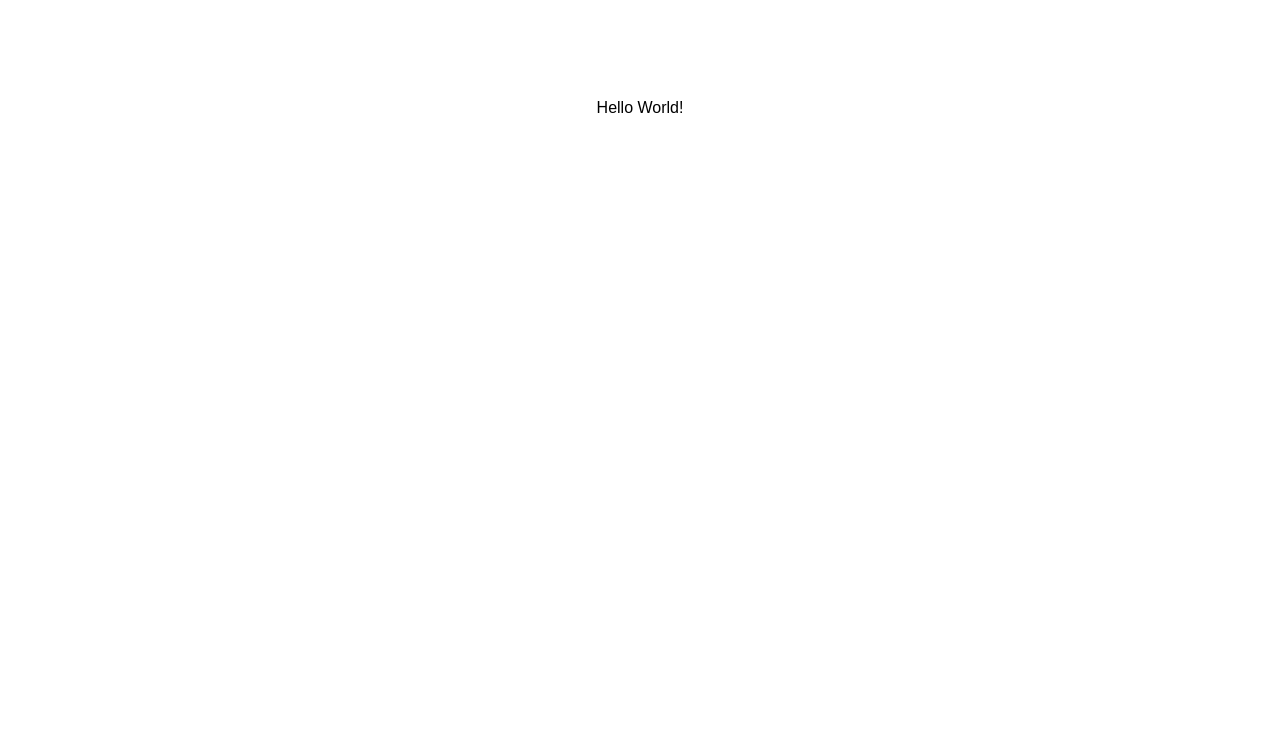
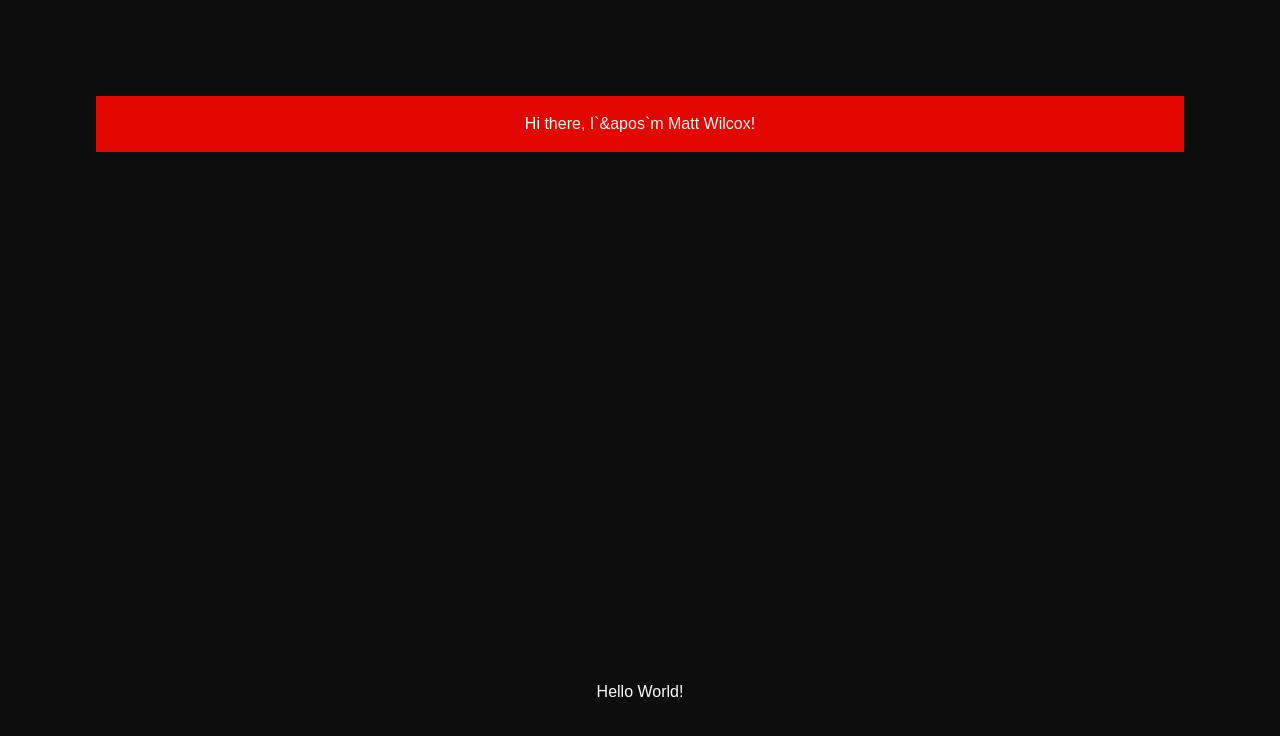
Before and after one commit to MattMW04/Matt-Wilcox-Portfolio-Site, a Next.js app: page / in a window 1280 px wide. Shown: the top 736 px of the page. Built offline with nearby package versions, Linux system fonts and the light colour scheme.

Commit message:
Styling updates

```diff
--- a/app/page.tsx
+++ b/app/page.tsx
@@ -18,7 +18,10 @@ export const metadata = {
 };
 export default function Home() {
   return (
-    <div className="flex min-h-screen flex-col items-center justify-between p-24">
+    <div className="flex min-h-screen flex-col items-center justify-between p-24 bg-blackBackground text-whiteText">
+      <h1 className="bg-redHeader w-full p-4 text-center">
+        Hi there, I`&apos`m Matt Wilcox!
+      </h1>
       Hello World!
     </div>
   );
--- a/tailwind.config.ts
+++ b/tailwind.config.ts
@@ -11,11 +11,9 @@ export default {
       colors: {
         background: "var(--background)",
         foreground: "var(--foreground)",
-        solentRed: "#d50032",
-        solentDarkRed: "#a10028",
-        solentEventHoverRed: "#8b0000",
-        solentBlack: "#1a1a1a",
-        solentGray: "#999999",
+        blackBackground: '#0d0d0d',
+        redHeader: '#e10600',
+        whiteText: '#f9f9f9',
       },
     },
   },
```
